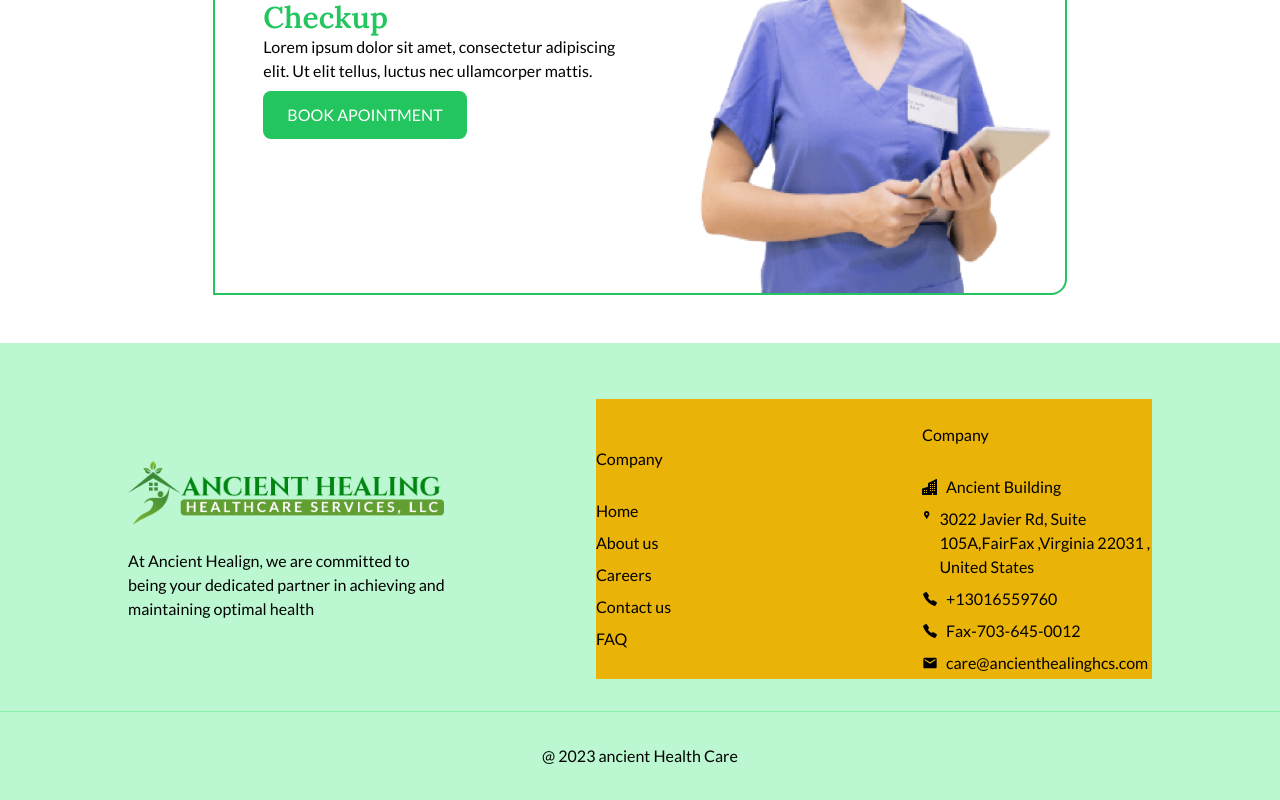
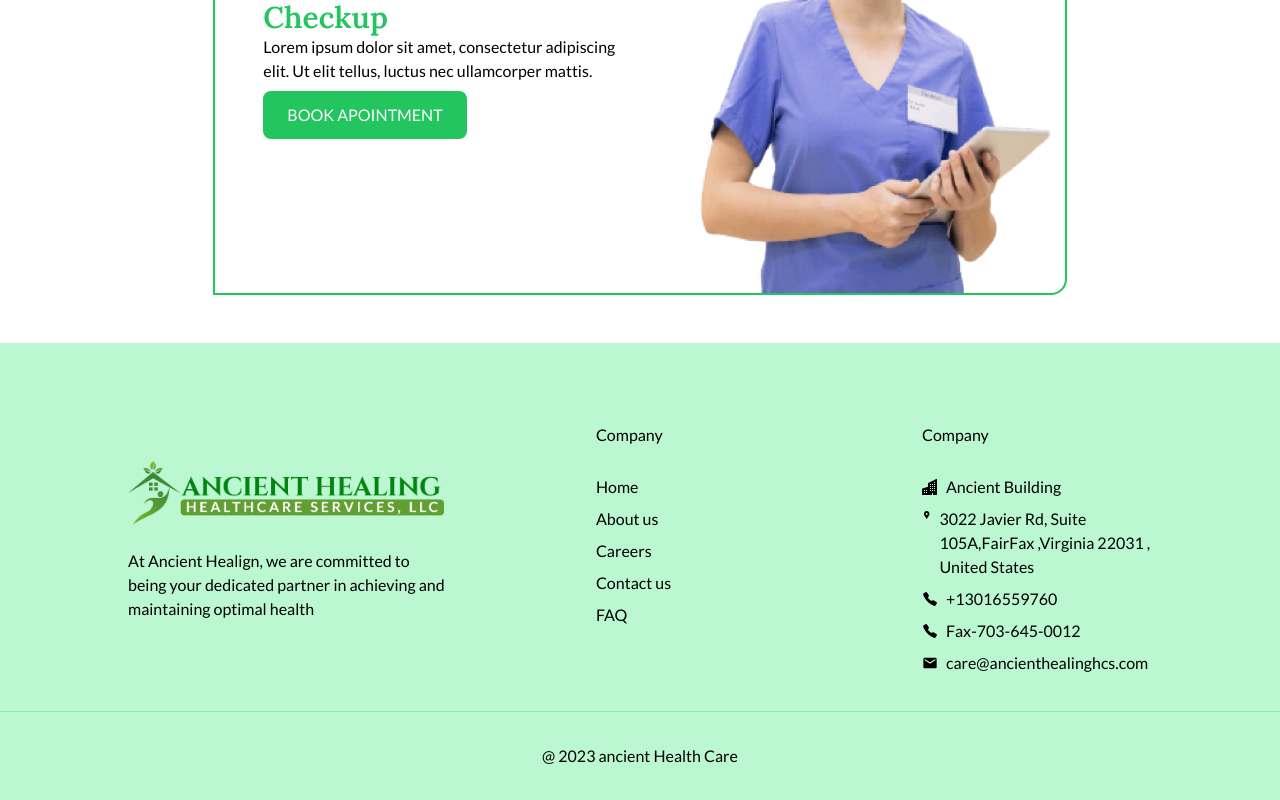
Before and after one commit to Gift07/Healthcare, a React (Vite) app: page / in a window 1280 px wide. Shown: the part 4053-4853 px from the top of the page. Built offline with nearby package versions, Linux system fonts and the light colour scheme.

Commit message:
Update Footer.jsx2

```diff
--- a/src/Components/Footer.jsx
+++ b/src/Components/Footer.jsx
@@ -16,7 +16,7 @@ const Footer = () => {
               partner in achieving and maintaining optimal health
             </h1>
           </div>
-          <div className="w-full lg:md:w-auto flex flex-col lg:md:flex-row items-center bg-yellow-500 gap-x-0 lg:md:gap-x-24">
+          <div className="w-full lg:md:w-auto flex flex-col lg:md:flex-row items-start gap-x-0 lg:md:gap-x-24">
             <div className="w-full ">
               <h1 className="py-6">Company</h1>
               <ul>
```
